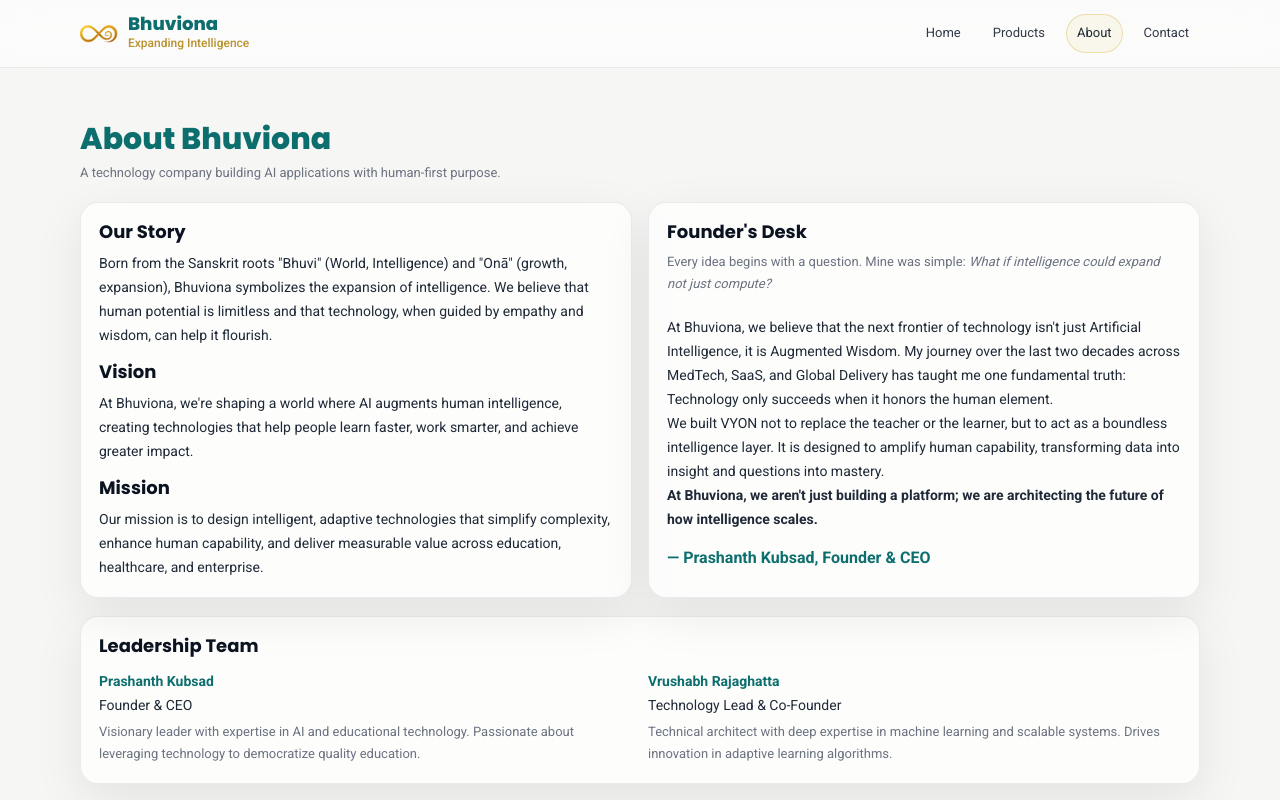
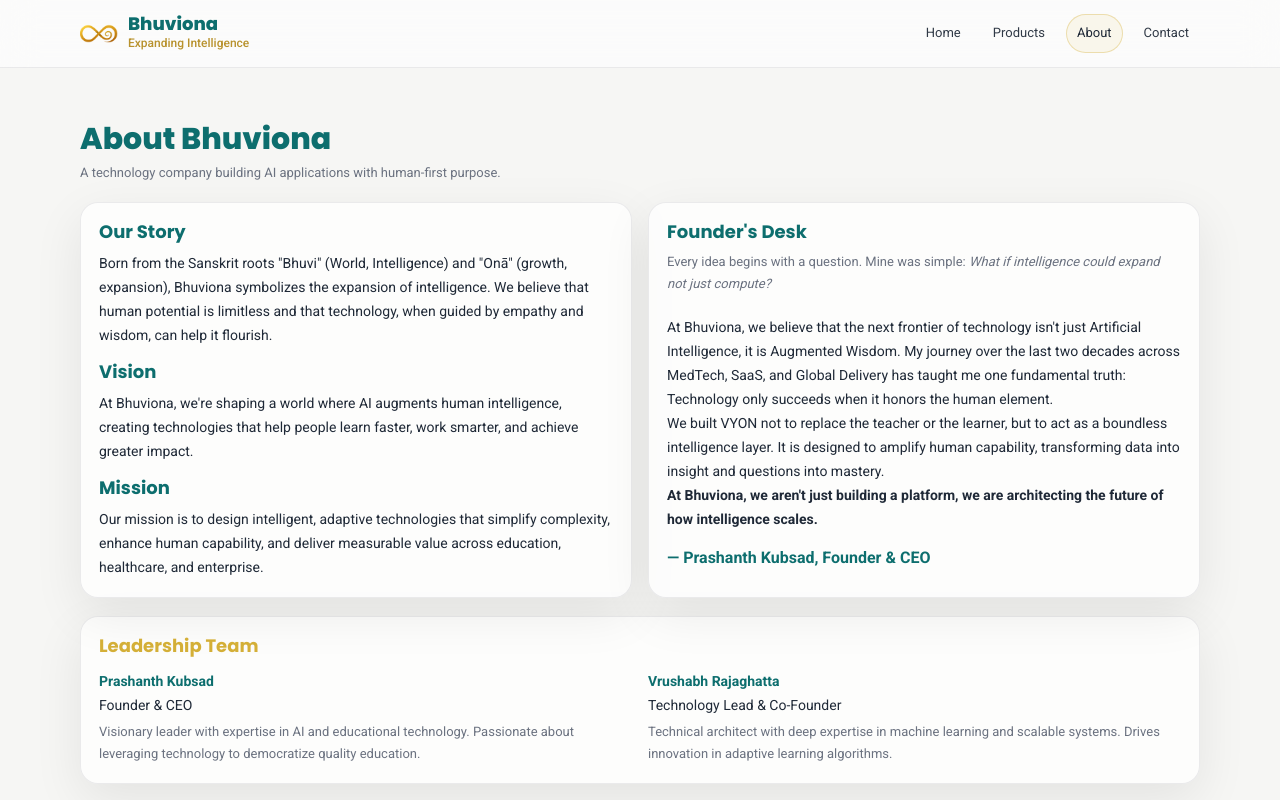
Before and after one commit to bhuvionatechnologies-VYON/BhuvionaWebsite, a React (Vite) app: page /about in a window 1280 px wide. Shown: the top 800 px of the page. Built offline with nearby package versions, Linux system fonts and the light colour scheme.

Commit message:
Update About.jsx

```diff
--- a/src/pages/About/About.jsx
+++ b/src/pages/About/About.jsx
@@ -20,7 +20,7 @@ export default function About() {
 
           <div style={{ marginTop: 18 }} className="grid-2">
             <Card>
-              <div className="h3">Our Story</div>
+              <div className="h3" style={{ color: "var(--aqua)" }}>Our Story</div>
               <div className="p" style={{ marginTop: 8 }}>
                 Born from the Sanskrit roots "Bhuvi" (World, Intelligence) and "Onā" (growth, expansion),
                 Bhuviona symbolizes the expansion of intelligence. We believe that human potential is limitless
@@ -29,7 +29,7 @@ export default function About() {
 
               <div style={{ height: 14 }} />
 
-              <div className="h3">Vision</div>
+              <div className="h3" style={{ color: "var(--aqua)" }}>Vision</div>
               <div className="p" style={{ marginTop: 8 }}>
                 At Bhuviona, we're shaping a world where AI augments human intelligence, creating
                 technologies that help people learn faster, work smarter, and achieve greater impact.
@@ -37,7 +37,7 @@ export default function About() {
 
               <div style={{ height: 14 }} />
 
-              <div className="h3">Mission</div>
+              <div className="h3" style={{ color: "var(--aqua)" }}>Mission</div>
               <div className="p" style={{ marginTop: 8 }}>
                 Our mission is to design intelligent, adaptive technologies that simplify complexity,
                 enhance human capability, and deliver measurable value across education, healthcare, and enterprise.
@@ -45,7 +45,7 @@ export default function About() {
             </Card>
 
             <Card>
-              <div className="h3">Founder's Desk</div>
+              <div className="h3" style={{ color: "var(--aqua)" }}>Founder's Desk</div>
               <div className="p-sm" style={{ marginTop: 8 }}>
                 Every idea begins with a question. Mine was simple: <em>What if intelligence could expand not just compute?</em>
               </div>
@@ -56,7 +56,7 @@ export default function About() {
 
                     We built VYON not to replace the teacher or the learner, but to act as a boundless intelligence layer.
                     It is designed to amplify human capability, transforming data into insight and questions into mastery. <br/>
-                    <strong> At Bhuviona, we aren't just building a platform; we are architecting the future of how intelligence scales. </strong>
+                    <strong> At Bhuviona, we aren't just building a platform, we are architecting the future of how intelligence scales. </strong>
               </div>
               <div style={{ marginTop: 14, fontWeight: 700, color: "var(--aqua)" }}>
                 — Prashanth Kubsad, Founder & CEO
@@ -66,7 +66,7 @@ export default function About() {
 
           <div style={{ marginTop: 18 }}>
             <Card>
-              <div className="h3">Leadership Team</div>
+              <div className="h3" style={{ color: "var(--gold)" }}>Leadership Team</div>
               <div className="grid-2" style={{ marginTop: 12, gap: 16 }}>
                 <div>
                   <div className="p">
```
